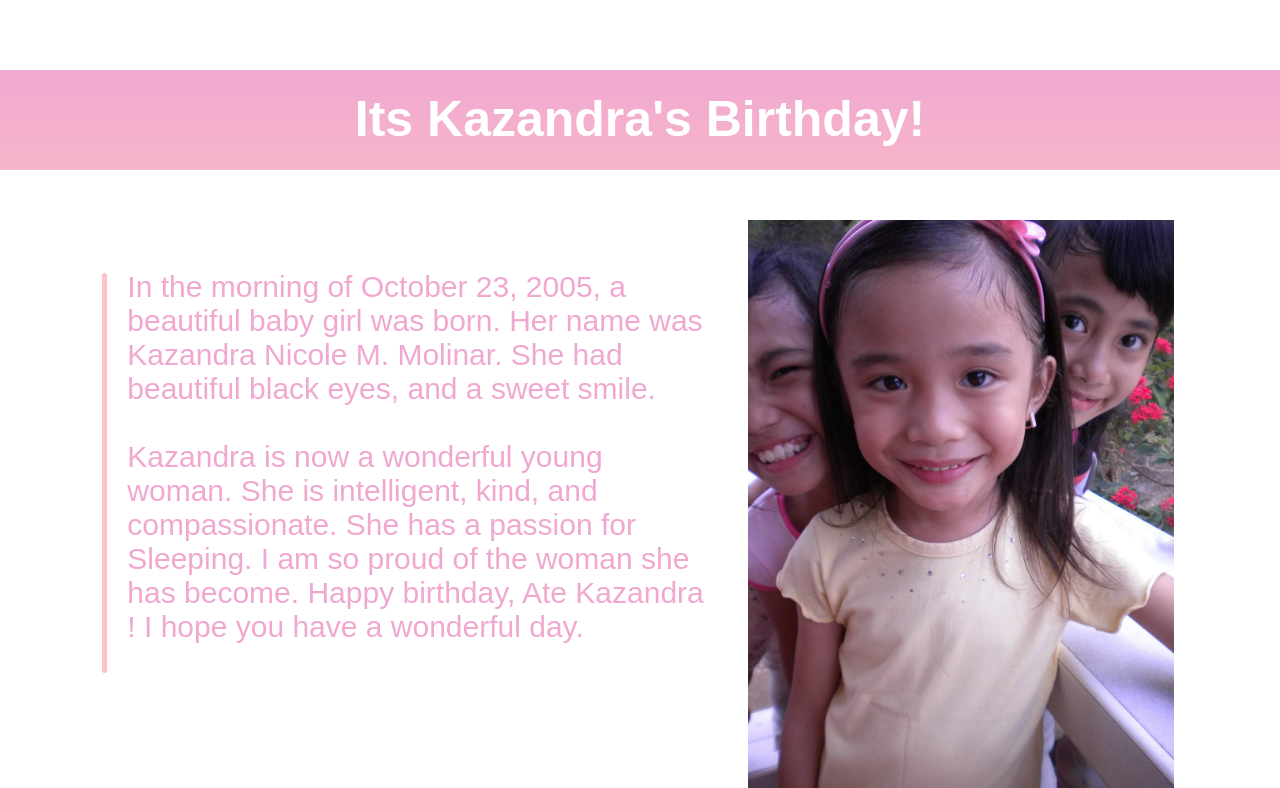
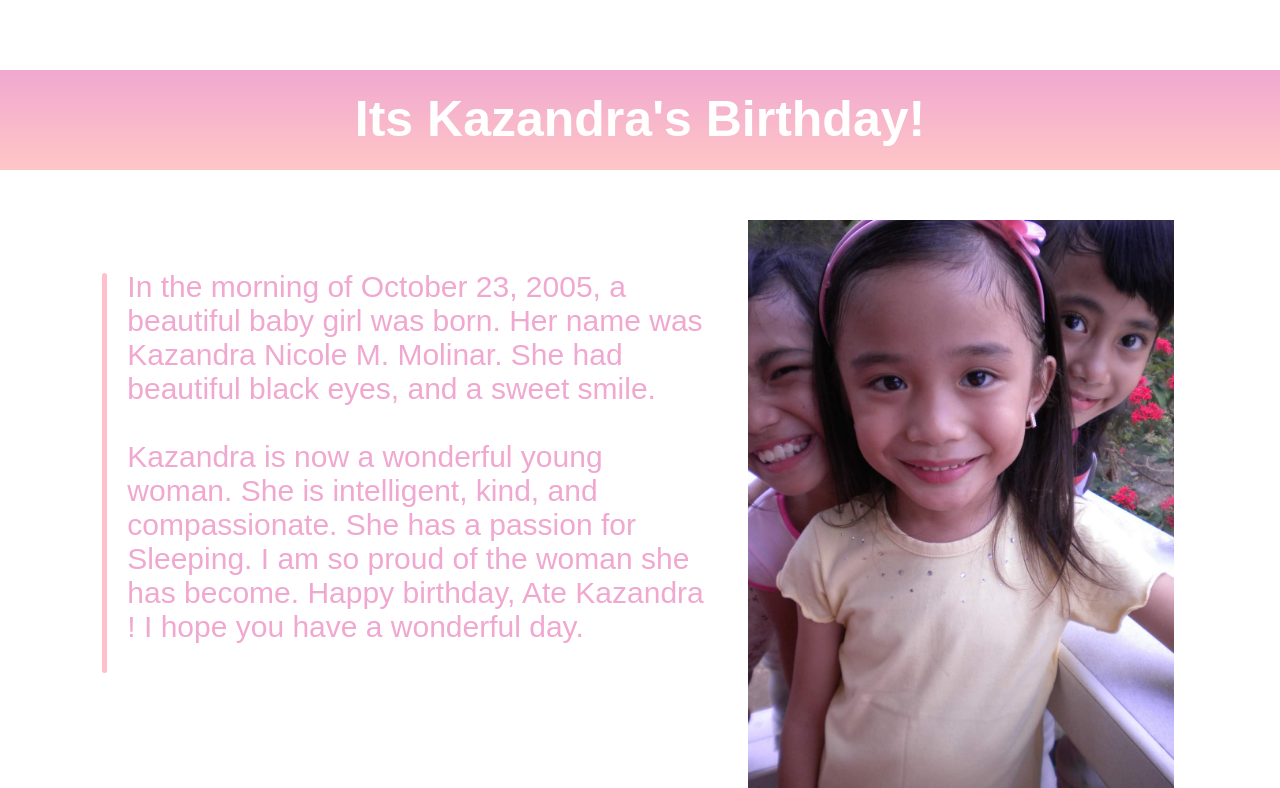
Before and after one commit to Ranndddom/Kazandra-HBD, a plain HTML site: page index.html in a window 1280 px wide. Shown: the part 800-1588 px from the top of the page. Drawn offline with Linux system fonts and the light colour scheme.

Commit message:
Update index.html

```diff
--- a/index.html
+++ b/index.html
@@ -36,7 +36,7 @@
      .img-container img{
        width: 100%;
         height:650px;
-        box-shadow: 10px 0 5px -5px rgba(0, 0, 0, 0.3)
+
 
      }
      .text{
@@ -72,7 +72,7 @@
        display: flex;
      }
      .Gradient-Background{
-       background-image: linear-gradient(#F0A8D0, #F7B5CA);
+       background-image: linear-gradient(#F0A8D0, #FFC6C6);
        width:100%;
        height:100px;
        margin-top: 70px;
```
